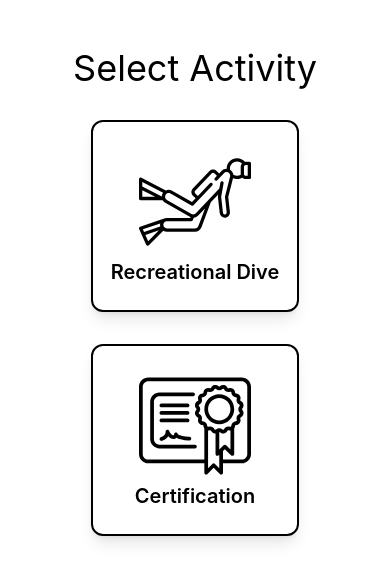
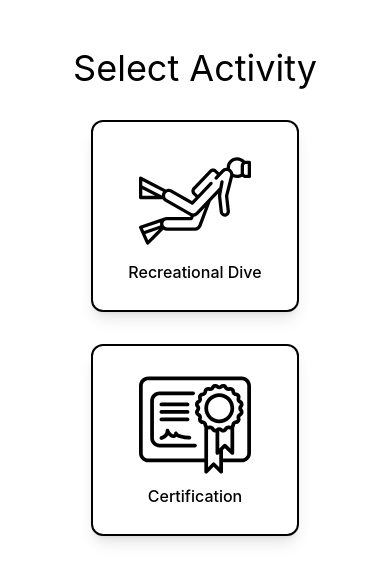
Before and after one commit to adolfoportilla/diver-list, a Next.js app: page / in a window 390 px wide. Shown: the top 582 px of the page. Built offline with nearby package versions, Linux system fonts and the light colour scheme.

Commit message:
Mobile UI2

```diff
--- a/components/states/CertificationDiveState.jsx
+++ b/components/states/CertificationDiveState.jsx
@@ -21,7 +21,7 @@ const CertificationDiveState = () => {
           icon={
             <Image
               src="/icons/begginer-diver.svg"
-              alt=""
+              alt="begginer diver"
               width={150}
               height={150}
             />
@@ -38,9 +38,10 @@ const CertificationDiveState = () => {
           icon={
             <Image
               src="/icons/advanced-diver.svg"
-              alt=""
+              alt="advanced diver"
               width={150}
               height={150}
+              layout="fixed"
             />
           }
           text="Advanced Open Water"
@@ -55,7 +56,7 @@ const CertificationDiveState = () => {
           icon={
             <Image
               src="/icons/rescue-diver.svg"
-              alt=""
+              alt="rescue diver"
               width={150}
               height={150}
             />
--- a/components/states/shared/CardComponent.jsx
+++ b/components/states/shared/CardComponent.jsx
@@ -3,15 +3,13 @@ import React from "react";
 const CardComponent = (props) => {
   return (
     <div
-      className="md:py-8 w-52 h-48 md:w-60 md:h-56  bg-white flex flex-col items-center justify-center hover:border-sky-500 hover:shadow-xl cursor-pointer rounded-xl shadow-lg border-2 border-black"
+      className="md:py-8 w-52 h-48 md:w-60 md:h-56  bg-white flex flex-col items-center justify-center hover:border-sky-600 hover:shadow-xl cursor-pointer rounded-xl shadow-lg border-2 border-black"
       onClick={props.onClick}
     >
       <div className="flex items-center justify-center h-28 w-28 md:w-56 md:h-56">
-        {props.icon}
+        <div className="max-h-18 max-w-18">{props.icon}</div>
       </div>
-      <span className="text-xl font-semibold hover:text-sky-300">
-        {props.text}
-      </span>
+      <span className="font-medium">{props.text}</span>
     </div>
   );
 };
--- a/package.json
+++ b/package.json
@@ -19,6 +19,7 @@
   },
   "devDependencies": {
     "autoprefixer": "^10.4.7",
+    "babel-plugin-inline-react-svg": "^2.0.1",
     "eslint": "8.10.0",
     "eslint-config-next": "12.1.0",
     "postcss": "^8.4.14",
```
Also changed, not shown: .babelrc (added), public/icons/begginer-diver.svg, 1 other file (tests, documents, lock files or other folders).
